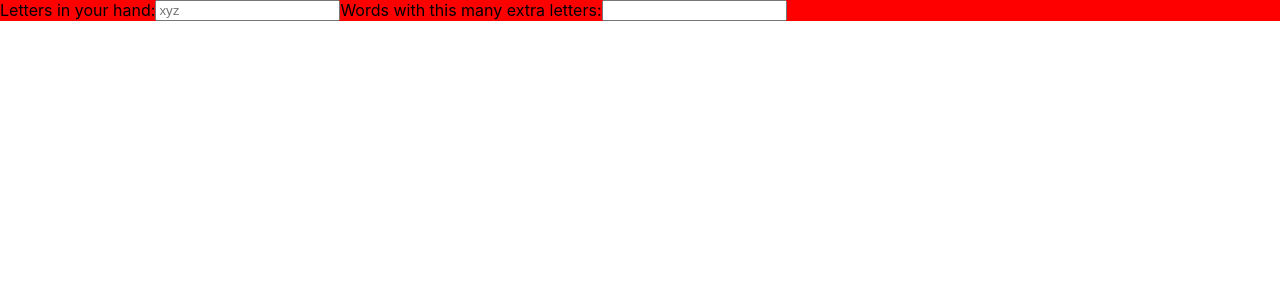
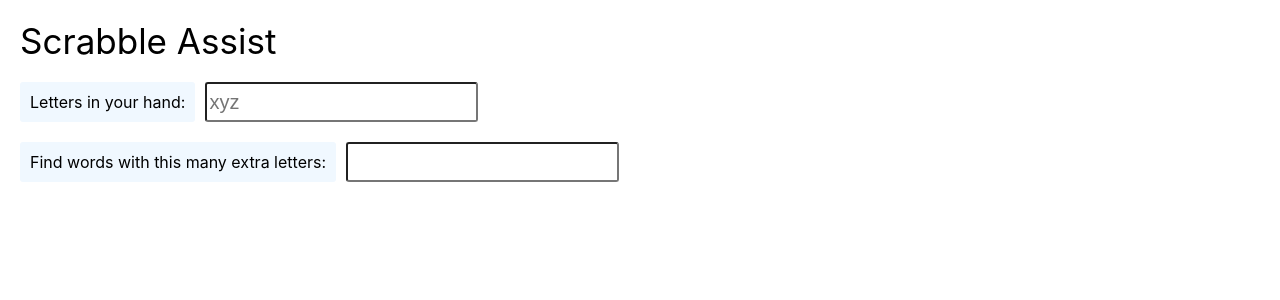
Before and after one commit to colinturner/scrabble-assist, a React (Create React App) app: page / in a window 1280 px wide. Shown: the top 300 px of the page. Built offline with nearby package versions, Linux system fonts and the light colour scheme.

Commit message:
feat(AssistList): add styles

```diff
--- a/src/components/AssistList.tsx
+++ b/src/components/AssistList.tsx
@@ -3,33 +3,72 @@ import scrabbleAssist from "../tools/scrabbleAssist";
 import ENGLISH_WORDS from "../constants/englishWords";
 import styled from "styled-components";
 
-const Inputs = styled.div`
+const Container = styled.div`
+  padding: 20px;
+  width: fit-content;
+`;
+
+const Title = styled.div`
+  font-size: 35px;
+`;
+
+const Header = styled.div`
   display: flex;
-  background: red;
+  flex-direction: column;
+  padding: 20px 0px;
+`;
+
+const InputGroup = styled.div`
+  display: flex;
+  :not(:last-child) {
+    padding-bottom: 20px;
+  }
+`;
+
+const Label = styled.div`
+  background: aliceblue;
+  padding: 10px;
+  margin-right: 10px;
+  border-radius: 3px;
+`;
+
+const Input = styled.input`
+  font-size: 20px;
+  border-radius: 3px;
+`;
+
+const List = styled.div`
+  white-space: pre-line;
+  line-height: 30px;
 `;
 
 const AssistList = () => {
   const [letters, setLetters] = useState("");
   const [lettersLonger, setLettersLonger] = useState(NaN);
   return (
-    <>
-      <Inputs>
-        <label>Letters in your hand:</label>
-        <input placeholder="xyz" onChange={e => setLetters(e.target.value)} />
-        <label>Words with this many extra letters:</label>
-        <input
-          type="number"
-          onChange={e => setLettersLonger(parseInt(e.target.value))}
-        />
-      </Inputs>
-      <div style={{ whiteSpace: "pre-line", lineHeight: "30px" }}>
+    <Container>
+      <Title>Scrabble Assist</Title>
+      <Header>
+        <InputGroup>
+          <Label>Letters in your hand:</Label>
+          <Input placeholder="xyz" onChange={e => setLetters(e.target.value)} />
+        </InputGroup>
+        <InputGroup>
+          <Label>Find words with this many extra letters:</Label>
+          <Input
+            type="number"
+            onChange={e => setLettersLonger(parseInt(e.target.value))}
+          />
+        </InputGroup>
+      </Header>
+      <List>
         {scrabbleAssist({
           letters: letters.split(""),
           words: ENGLISH_WORDS,
           lettersLonger
         }).join("\r\n")}
-      </div>
-    </>
+      </List>
+    </Container>
   );
 };
 
```
